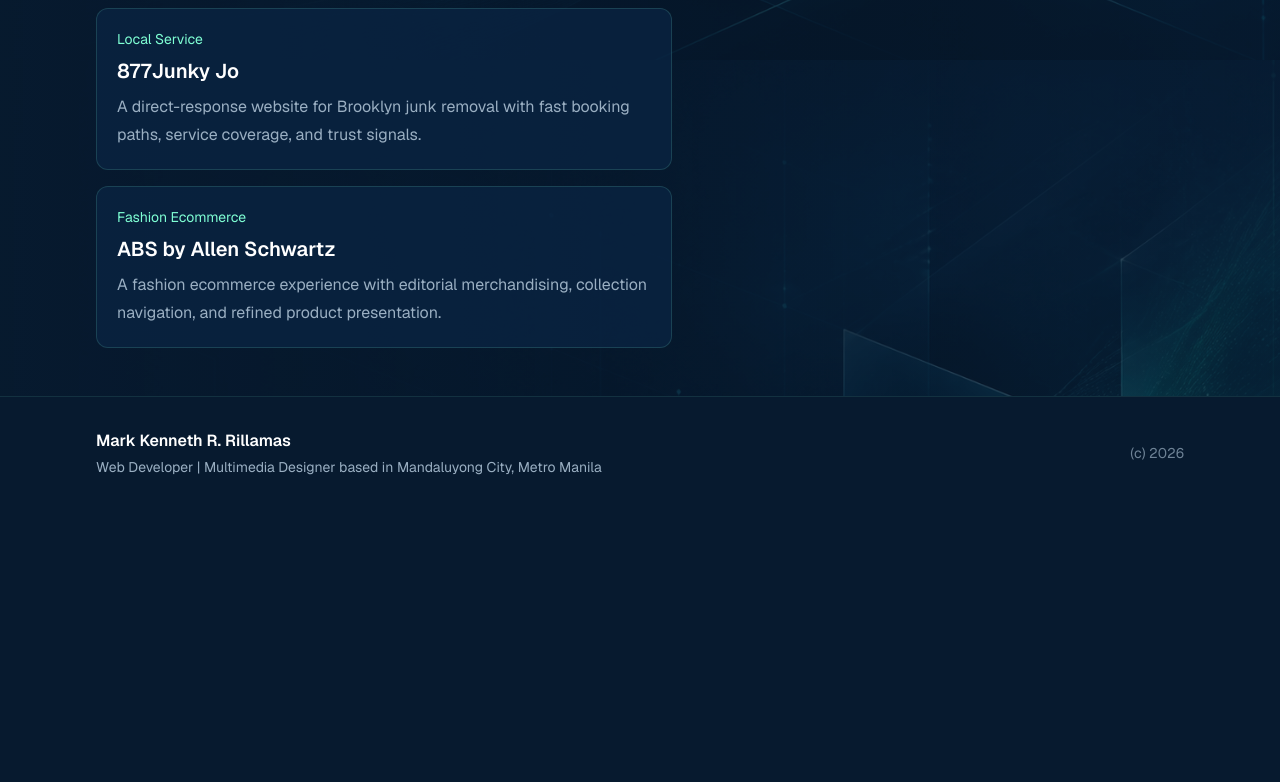
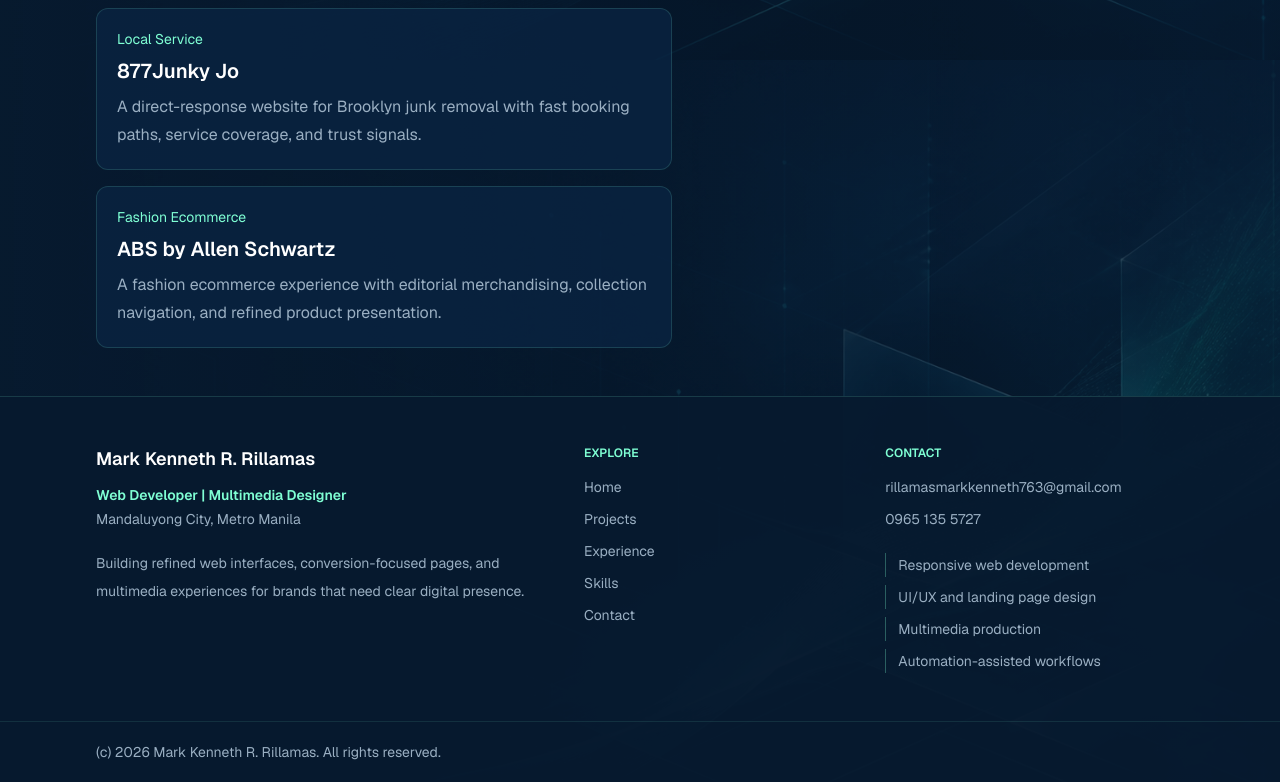
Before and after one commit to kenneth-tech/OnlinePortfolio, a Next.js app: page / in a window 1280 px wide. Shown: the part 1540-2322 px from the top of the page. Before the commit the page ends 2049 px from the top, so only its background shows below. Built offline with nearby package versions, Linux system fonts and the light colour scheme.

Commit message:
style: refine footer layout

```diff
--- a/src/components/site-footer.tsx
+++ b/src/components/site-footer.tsx
@@ -1,18 +1,100 @@
+import Link from "next/link";
+
 import { profile } from "../data/portfolio";
+
+const footerNavItems = [
+  { label: "Home", href: "/" },
+  { label: "Projects", href: "/projects" },
+  { label: "Experience", href: "/experience" },
+  { label: "Skills", href: "/skills" },
+  { label: "Contact", href: "/contact" },
+] as const;
+
+const serviceItems = [
+  "Responsive web development",
+  "UI/UX and landing page design",
+  "Multimedia production",
+  "Automation-assisted workflows",
+] as const;
 
 export function SiteFooter() {
   const year = new Date().getFullYear();
+  const phoneHref = `tel:${profile.phone.replaceAll(" ", "")}`;
 
   return (
-    <footer className="border-t border-brand-button/10 bg-brand-ink text-white">
-      <div className="mx-auto flex w-full max-w-6xl flex-col gap-4 px-5 py-8 sm:flex-row sm:items-center sm:justify-between sm:px-8">
-        <div>
-          <p className="font-semibold">{profile.name}</p>
-          <p className="mt-1 text-sm text-brand-muted">
-            {profile.role} based in {profile.location}
+    <footer className="border-t border-brand-button/15 bg-brand-ink/95 text-white">
+      <div className="mx-auto grid w-full max-w-6xl gap-10 px-5 py-12 sm:px-8 lg:grid-cols-[1.2fr_0.7fr_0.8fr]">
+        <section className="max-w-xl">
+          <Link
+            href="/"
+            className="inline-flex w-fit text-lg font-semibold tracking-normal outline-none transition hover:text-brand-button focus-visible:rounded focus-visible:ring-2 focus-visible:ring-brand-button focus-visible:ring-offset-4 focus-visible:ring-offset-brand-ink"
+          >
+            {profile.name}
+          </Link>
+          <p className="mt-3 text-sm font-semibold text-brand-button">
+            {profile.role}
           </p>
+          <p className="mt-1 text-sm text-brand-muted">{profile.location}</p>
+          <p className="mt-5 max-w-lg text-sm leading-7 text-brand-muted">
+            Building refined web interfaces, conversion-focused pages, and
+            multimedia experiences for brands that need clear digital presence.
+          </p>
+        </section>
+
+        <nav aria-label="Footer navigation">
+          <h2 className="text-xs font-semibold uppercase text-brand-button">
+            Explore
+          </h2>
+          <ul className="mt-4 grid gap-3 text-sm text-brand-muted">
+            {footerNavItems.map((item) => (
+              <li key={item.href}>
+                <Link
+                  href={item.href}
+                  className="inline-flex outline-none transition hover:text-brand-button focus-visible:rounded focus-visible:ring-2 focus-visible:ring-brand-button focus-visible:ring-offset-4 focus-visible:ring-offset-brand-ink"
+                >
+                  {item.label}
+                </Link>
+              </li>
+            ))}
+          </ul>
+        </nav>
+
+        <section>
+          <h2 className="text-xs font-semibold uppercase text-brand-button">
+            Contact
+          </h2>
+          <div className="mt-4 grid gap-3 text-sm text-brand-muted">
+            <a
+              href={`mailto:${profile.email}`}
+              className="inline-flex outline-none transition hover:text-brand-button focus-visible:rounded focus-visible:ring-2 focus-visible:ring-brand-button focus-visible:ring-offset-4 focus-visible:ring-offset-brand-ink"
+            >
+              {profile.email}
+            </a>
+            <a
+              href={phoneHref}
+              className="inline-flex outline-none transition hover:text-brand-button focus-visible:rounded focus-visible:ring-2 focus-visible:ring-brand-button focus-visible:ring-offset-4 focus-visible:ring-offset-brand-ink"
+            >
+              {profile.phone}
+            </a>
           </div>
-        <div className="flex flex-wrap gap-4 text-sm text-brand-muted">
+
+          <ul className="mt-6 grid gap-2 text-sm text-brand-muted">
+            {serviceItems.map((item) => (
+              <li
+                key={item}
+                className="border-l border-brand-button/30 pl-3 leading-6"
+              >
+                {item}
+              </li>
+            ))}
+          </ul>
+        </section>
+      </div>
+
+      <div className="border-t border-brand-button/10">
+        <div className="mx-auto flex w-full max-w-6xl flex-col gap-3 px-5 py-5 text-sm text-brand-muted sm:flex-row sm:items-center sm:justify-between sm:px-8">
+          <p>(c) {year} Mark Kenneth R. Rillamas. All rights reserved.</p>
+          <div className="flex flex-wrap gap-4">
             {profile.links.map((link) => (
               <a
                 key={link.href}
@@ -24,7 +106,7 @@
                 {link.label}
               </a>
             ))}
-          <span className="text-brand-muted/70">(c) {year}</span>
+          </div>
         </div>
       </div>
     </footer>
```
Also changed, not shown: 1 other file (tests, documents, lock files or other folders). Lines whose indentation alone changed are shown as unchanged.
